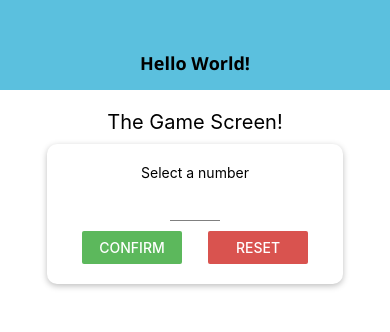
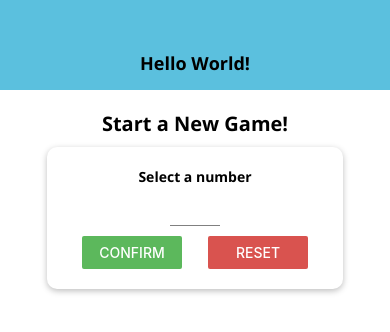
Before and after one commit to emrekas/react-native-guess-number, a React Native app: screen / in a window 390 px wide. Shown: the top 332 px of the page. Built offline with nearby package versions, Linux system fonts and the light colour scheme.

Commit message:
ayrilmis componentler kullanildi

```diff
--- a/screens/StartGameScreen.tsx
+++ b/screens/StartGameScreen.tsx
@@ -10,8 +10,10 @@ import {
 } from "react-native";
 import Card from "../components/Card";
 import Colors from "../constants/colors";
+import BodyText from "../components/BodyText";
 import Input from "../components/Input";
 import NumberContainer from "../components/NumberContainer";
+import TitleText from "../components/TitleText";
 
 const StartGameScreen = (props: any) => {
   const [enteredValue, setEnteredValue] = useState("");
@@ -63,9 +65,9 @@ const StartGameScreen = (props: any) => {
       }}
     >
       <View style={styles.screen}>
-        <Text style={styles.title}>The Game Screen!</Text>
+        <TitleText style={styles.title}>Start a New Game!</TitleText>
         <Card style={styles.inputContainer}>
-          <Text>Select a number</Text>
+          <BodyText>Select a number</BodyText>
           <Input
             style={styles.input}
             blurOnSubmit
@@ -110,6 +112,7 @@ const styles = StyleSheet.create({
   title: {
     fontSize: 20,
     marginVertical: 10,
+    fontFamily: "open-sans-bold",
   },
   inputContainer: {
     width: 300,
@@ -133,4 +136,7 @@ const styles = StyleSheet.create({
     marginTop: 20,
     alignItems: "center",
   },
+  text: {
+    fontFamily: "open-sans",
+  },
 });
```
